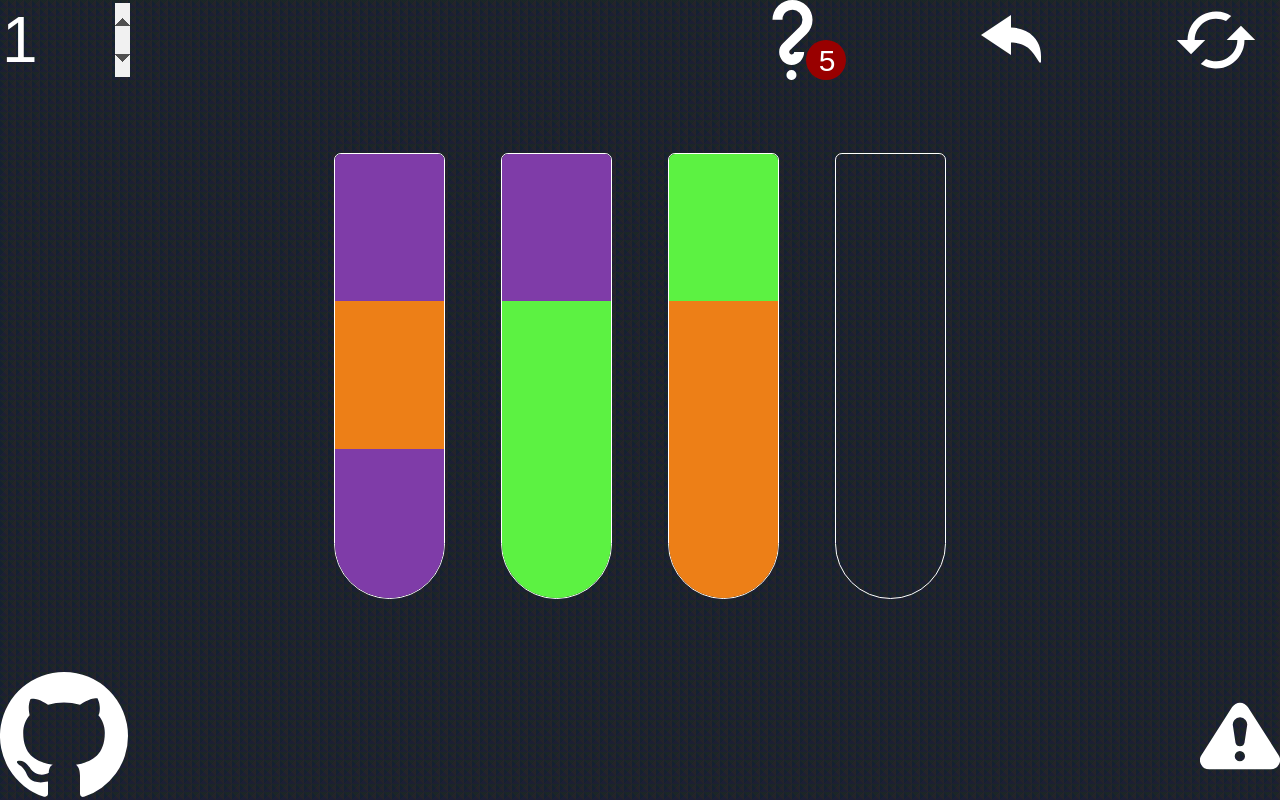
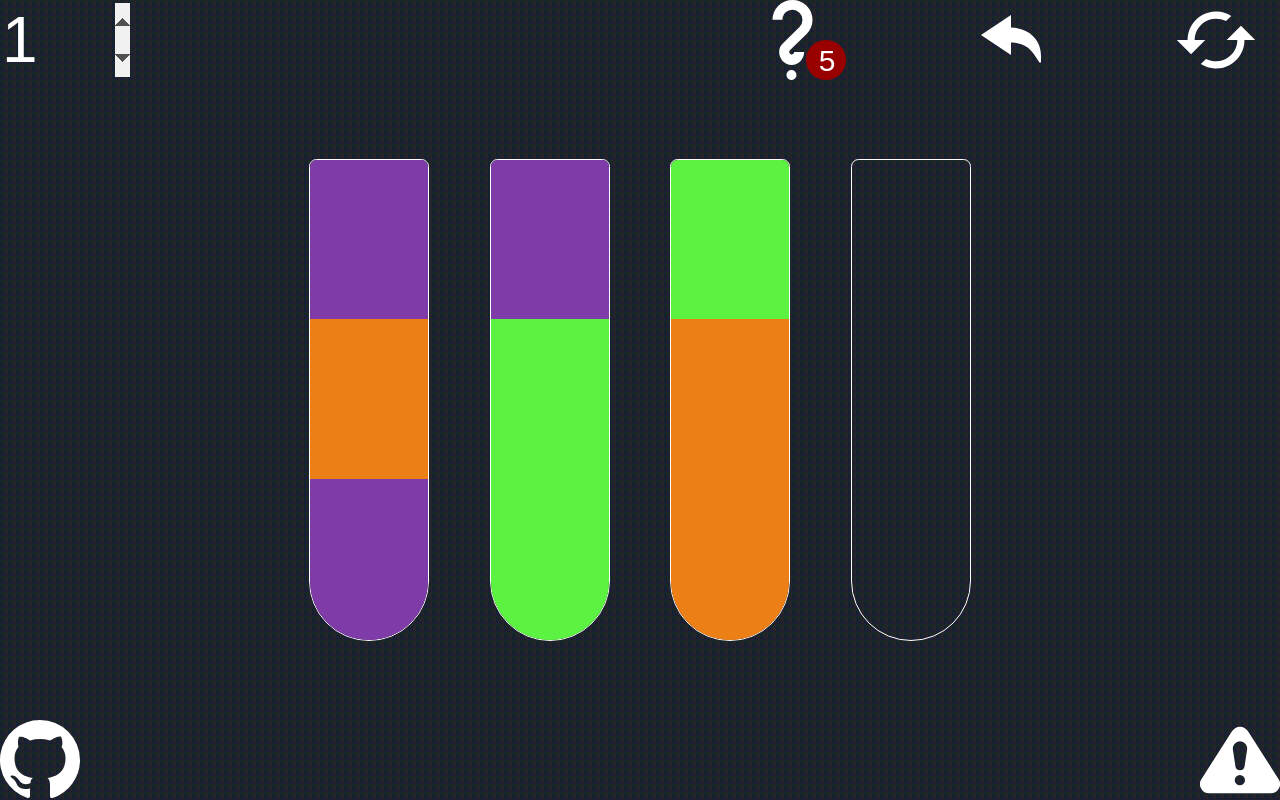
Before and after one commit to Fordi/its-not-a-truck, a website: page docs/index.html in a window 1280 px wide. Drawn offline with Linux system fonts and the light colour scheme.

Commit message:
more layout

```diff
--- a/docs/SortPuzzle.mjs
+++ b/docs/SortPuzzle.mjs
@@ -301,8 +301,8 @@ class SortPuzzle extends HTMLElement {
     if (!c) {
       return;
     }
-    let { width } = visualViewport;
-    let { height } = c.getBoundingClientRect();
+    let { width, height } = visualViewport;
+    height = Math.min(c.getBoundingClientRect().height, height);
     // this.style.maxHeight = `${height}px`;
     // document.body.style.height = `${height}px`;
     height *= 0.84;
--- a/docs/index.css
+++ b/docs/index.css
@@ -299,13 +299,13 @@ footer {
   justify-content: space-between;
   flex: 0 0 auto;
   position: relative;
-  height: 10vw;
+  height: min(10vw, 10vh);
 }
 footer a {
   text-decoration: none;
   color: white;
   display: block;
-  max-width: 10vh;
+  height: min(10vw, 10vh);
 
 }
 footer a:last-child {
```
